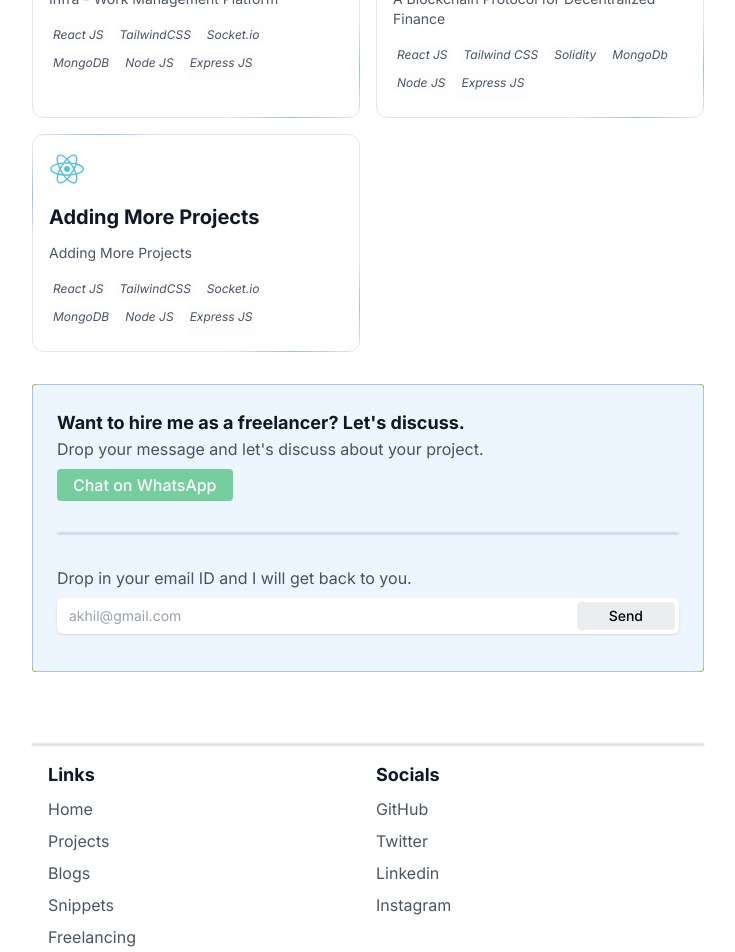
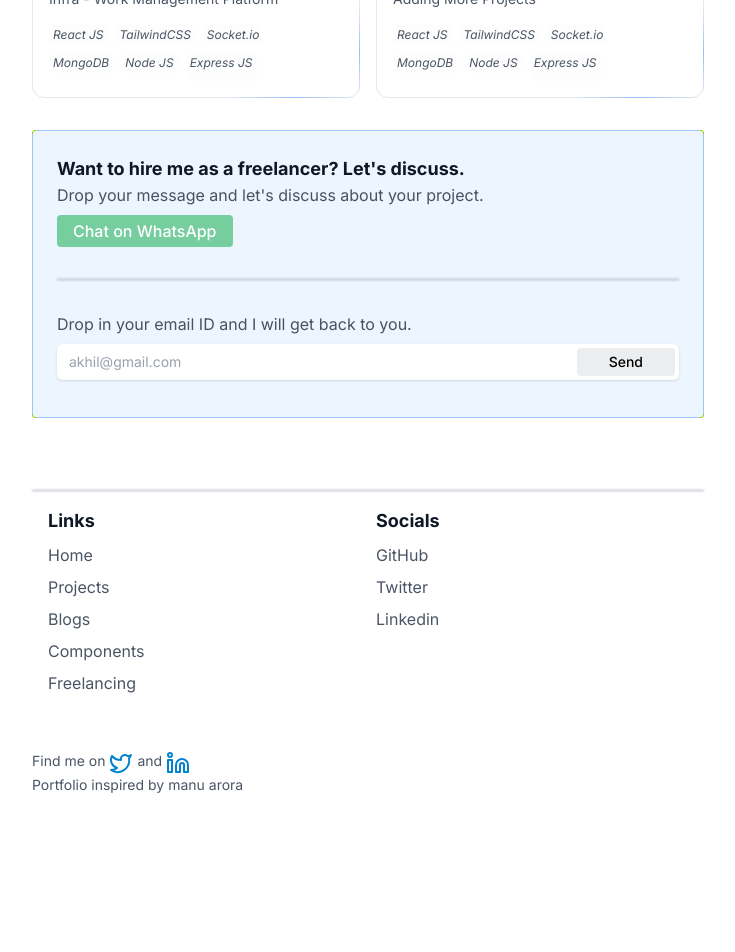
Before and after one commit to AKHILKAP124/Akhil-Kumar, a React (Vite) app: page /projects in a window 1280 px wide. Shown: the part 460-1412 px from the top of the page, without its empty margins (272-1007 px from the left). After the commit the page ends 1343 px from the top, so only its background shows below. Built offline with nearby package versions, Linux system fonts and the light colour scheme.

Commit message:
Refactor project links and update footer navigation; replace 'link' with 'herf' for consistency and remove unused project entry.

```diff
--- a/src/App.jsx
+++ b/src/App.jsx
@@ -11,6 +11,21 @@
 
 export default function App() {
   const navigate = useNavigate();
+
+  const defaultProjects = {
+    logo: "react.svg",
+    title: "Adding More Projects",
+    description: "Adding More Projects",
+    link: "#",
+    skills: [
+      "React JS",
+      "TailwindCSS",
+      "Socket.io",
+      "MongoDB",
+      "Node JS",
+      "Express JS",
+    ],
+  };
 
   return (
     <div className="min-h-screen bg-white dark:bg-[#18181b] text-gray-900">
@@ -144,6 +159,7 @@
               );
             }
           })}
+          <ProjectCard project={defaultProjects} link={defaultProjects.link} />
         </div>
         {projects.length > 4 && (
           <div className="flex mt-6">
--- a/src/components/Footor.jsx
+++ b/src/components/Footor.jsx
@@ -13,7 +13,7 @@
           {links.map((link) => (
             <Link
               key={link.name}
-              to={link.link}
+              to={link.herf}
               className="text-gray-600 dark:text-gray-200/60 hover:text-gray-800 dark:hover:text-gray-200 cursor-pointer "
             >
               {link.name}
@@ -25,7 +25,7 @@
           {socialLinks.map((link) => (
             <Link
               key={link.name}
-              to={link.link}
+              to={link.herf}
               className="text-gray-600 dark:text-gray-200/60 hover:text-gray-800 dark:hover:text-gray-200 cursor-pointer "
             >
               {link.name}
--- a/src/components/Navbar.jsx
+++ b/src/components/Navbar.jsx
@@ -111,35 +111,35 @@
             className="z-50 p-4 rounded-xl bg-white dark:bg-zinc-800 shadow-2xl absolute top-16 left-3  w-[calc(100vw-2rem)] min-h-40 text-base dark:text-gray-200 font-medium md:hidden"
           >
             <ul>
-              <motion.li
+              <motion.div
                 variants={itemA}
                 onClick={() => window.open("/blogs")}
                 className="py-1.5 px-2.5 rounded-lg hover:bg-sky-600/10 dark:hover:bg-sky-600/20  cursor-pointer mb-1 w-full "
               >
                 <motion.p variants={itemA}>Blogs</motion.p>
-              </motion.li>
+              </motion.div>
               <motion.div
                 variants={itemA}
                 className=" w-full flex-none blur-[1px] h-px border-t border-slate-900/20 dark:border-gray-300  py-2"
               ></motion.div>
-              <motion.li
+              <motion.div
                 variants={itemA}
                 onClick={() => window.open("/components")}
                 className="py-1.5 px-2.5 rounded-lg hover:bg-sky-600/10 dark:hover:bg-sky-600/20 cursor-pointer mb-1"
               >
                 <motion.p variants={itemA}>Components</motion.p>
-              </motion.li>
+              </motion.div>
               <motion.div
                 variants={itemA}
                 className=" w-full flex-none blur-[1px] h-px border-t border-slate-900/20 dark:border-gray-300 py-2"
               ></motion.div>
-              <motion.li
+              <motion.div
                 variants={itemA}
                 onClick={() => window.open("/resources")}
                 className="py-1.5 px-2.5 rounded-lg hover:bg-sky-600/10 dark:hover:bg-sky-600/20 cursor-pointer mb-4"
               >
                 <motion.p variants={itemA}>Resources</motion.p>
-              </motion.li>
+              </motion.div>
             </ul>
           </motion.div>
         )}
--- a/src/constants/footer.js
+++ b/src/constants/footer.js
@@ -13,8 +13,8 @@
         herf: "/blogs"
     },
     {
-        name: "Snippets",
-        herf: "/snippets"
+        name: "Components",
+        herf: "/components"
     },
     {
         name: "Freelancing",
@@ -26,7 +26,7 @@
 export const socialLinks = [
   {
     name: "GitHub",
-    herf: "/",
+    herf: "https://github.com/AKHILKAP124",
   },
   {
     name: "Twitter",
@@ -34,10 +34,6 @@
   },
   {
     name: "Linkedin",
-    herf: "/blogs",
-  },
-  {
-    name: "Instagram",
-    herf: "/snippets",
+    herf: "https://www.linkedin.com/in/akhil-kumar39",
   },
 ];
--- a/src/constants/index.js
+++ b/src/constants/index.js
@@ -15,18 +15,5 @@
       "Express JS",
     ],
   },
-  {
-    icon: "🚀",
-    title: "Rogue",
-    description: "A Blockchain Protocol for Decentralized Finance",
-    link: "https://rogueprotocol.com",
-    skills: [
-      "React JS",
-      "Tailwind CSS",
-      "Solidity",
-      "MongoDb",
-      "Node JS",
-      "Express JS",
-    ],
-  },
+
 ];
```
